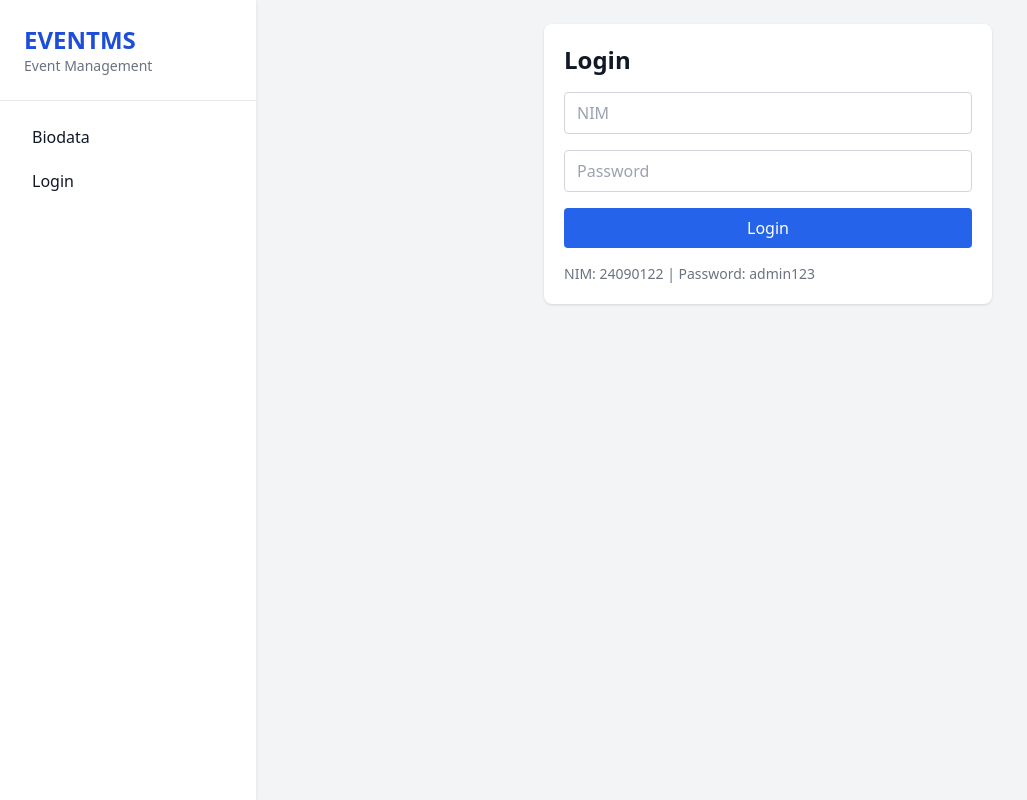
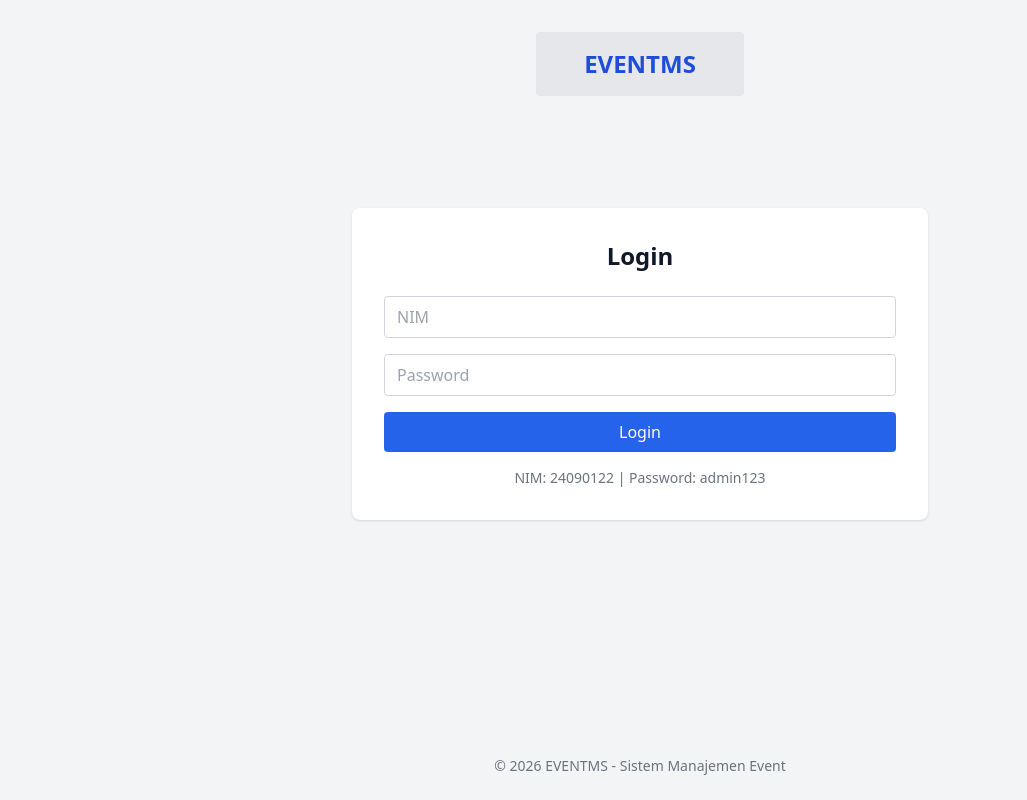
Before and after one commit to Dek4444/FRONTEND, a React (Vite) app: page /login in a window 1280 px wide. Shown: the whole page, without its empty margins (0-1027 px from the left). Built offline with nearby package versions, Linux system fonts and the light colour scheme; no server answers.

Commit message:
update login page

```diff
--- a/src/App.tsx
+++ b/src/App.tsx
@@ -11,8 +11,9 @@ import BiodataPage from "./pages/BiodataPage";
 export default function App() {
   return (
     <Routes>
+      <Route path="/login" element={<LoginPage />} />
+
       <Route element={<Layout />}>
-        <Route path="/login" element={<LoginPage />} />
         <Route path="/biodata" element={<BiodataPage />} />
 
         <Route element={<ProtectedRoute />}>
--- a/src/pages/LoginPage.tsx
+++ b/src/pages/LoginPage.tsx
@@ -21,11 +21,18 @@ export default function LoginPage() {
     }
   };
 
-  return (
-    <div className="mx-auto max-w-md card">
-      <h2 className="mb-4 text-2xl font-bold">Login</h2>
+return (
+  <div className="flex min-h-screen flex-col items-center bg-gray-100 px-4">
+    <div className="mt-8 rounded bg-gray-200 px-12 py-4 text-center">
+      <h1 className="text-2xl font-bold text-blue-700">EVENTMS</h1>
+    </div>
 
-      {error && <p className="mb-3 rounded bg-red-100 p-2 text-red-700">{error}</p>}
+    <div className="mt-28 w-full max-w-xl rounded-lg bg-white p-8 shadow">
+      <h2 className="mb-6 text-center text-2xl font-bold">Login</h2>
+
+      {error && (
+        <p className="mb-3 rounded bg-red-100 p-2 text-red-700">{error}</p>
+      )}
 
       <form onSubmit={handleSubmit} className="space-y-4">
         <input
@@ -46,9 +53,14 @@ export default function LoginPage() {
         <button className="btn btn-primary w-full">Login</button>
       </form>
 
-      <p className="mt-4 text-sm text-gray-500">
+      <p className="mt-4 text-center text-sm text-gray-500">
         NIM: 24090122 | Password: admin123
       </p>
     </div>
-  );
+
+    <p className="mt-auto pb-6 text-sm text-gray-500">
+      © 2026 EVENTMS - Sistem Manajemen Event
+    </p>
+  </div>
+);
 }
```
